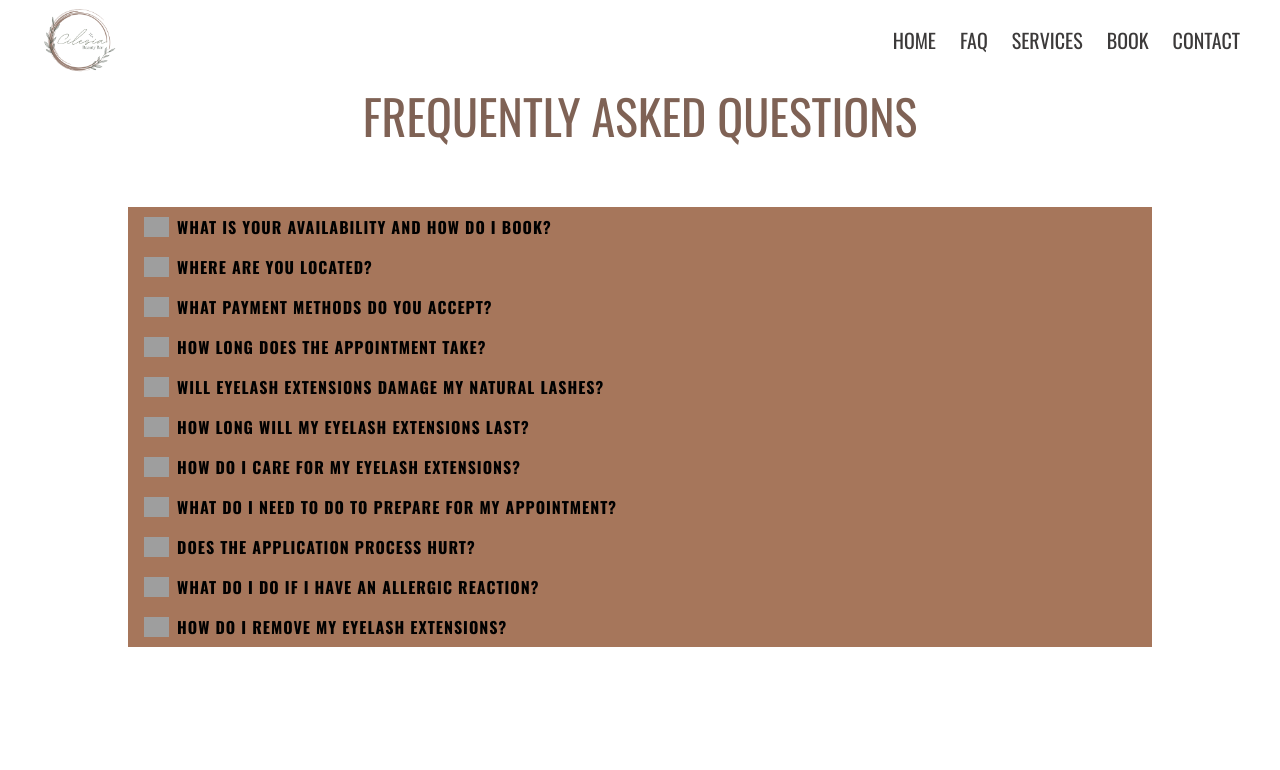
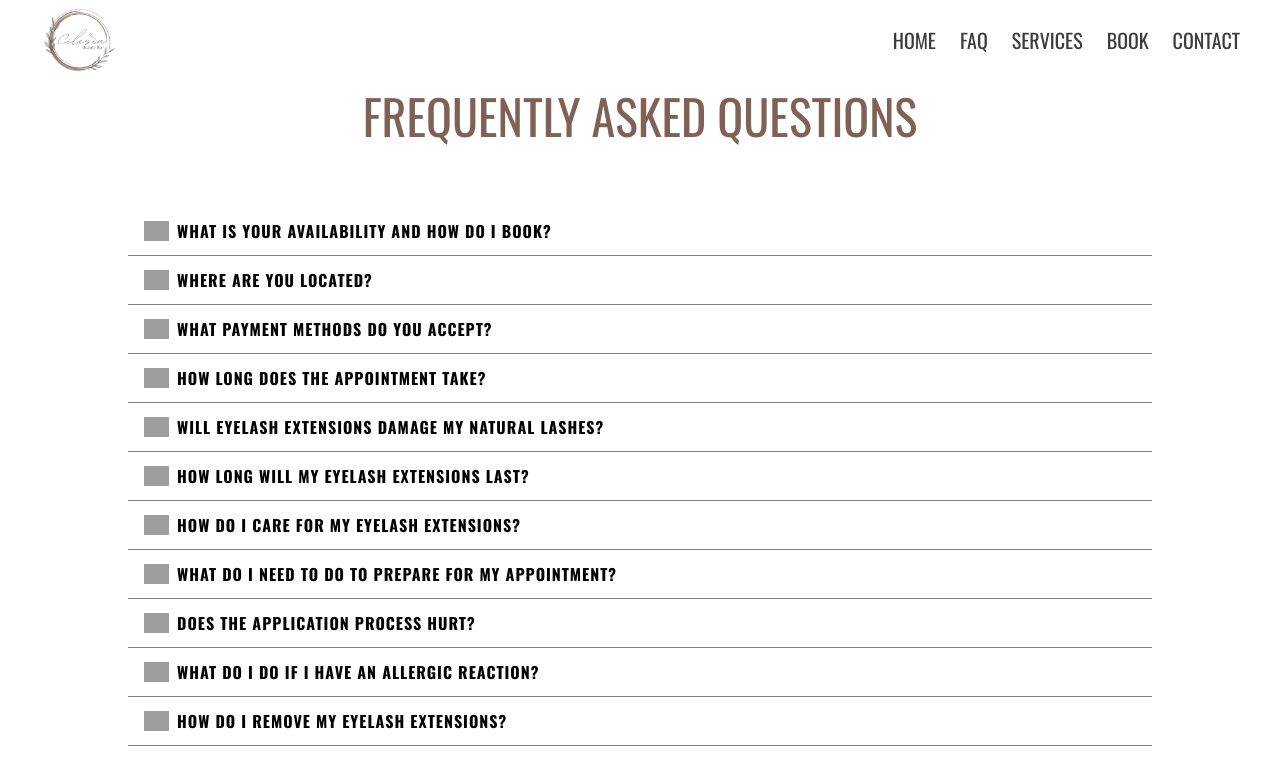
Before and after one commit to eosook/cilesia-sam, a React (Vite) app: page /questions in a window 1280 px wide. Shown: the top 770 px of the page. Built offline with nearby package versions, Linux system fonts and the light colour scheme; grey boxes are pictures that could not be loaded.

Commit message:
colour/size changes to FAQ

```diff
--- a/src/components/Question/Question.scss
+++ b/src/components/Question/Question.scss
@@ -4,13 +4,13 @@
 
 .question-box{
     width: 80%;
-    background-color: $color-four;
     margin: 0 auto;
     overflow: hidden;
+    border-bottom: 1px solid grey;
 }
 
 .question{
-    padding: 0.5rem 1rem;
+    padding: 0.75rem 1rem;
     cursor: pointer;
     display: flex;
     align-items: center;
```
